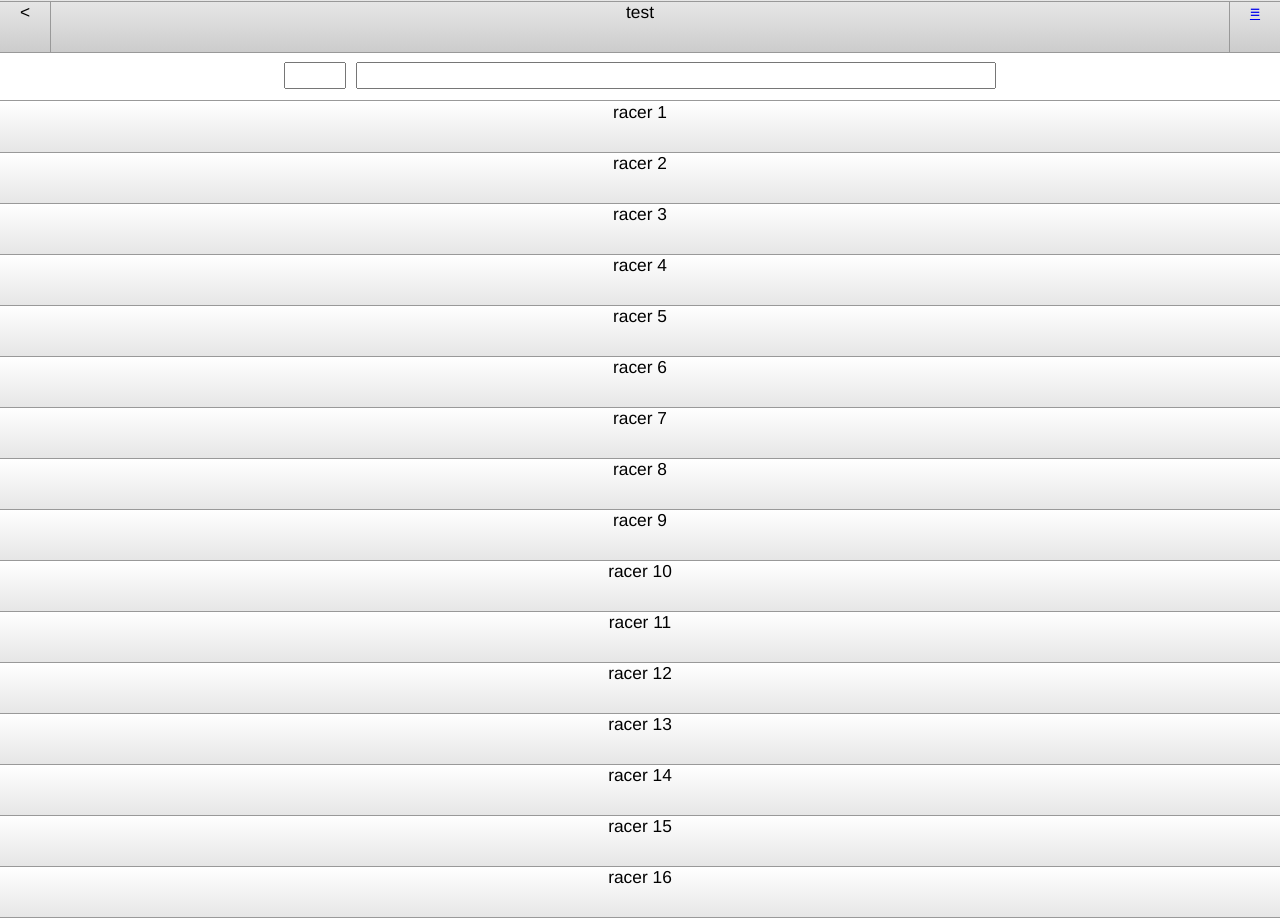
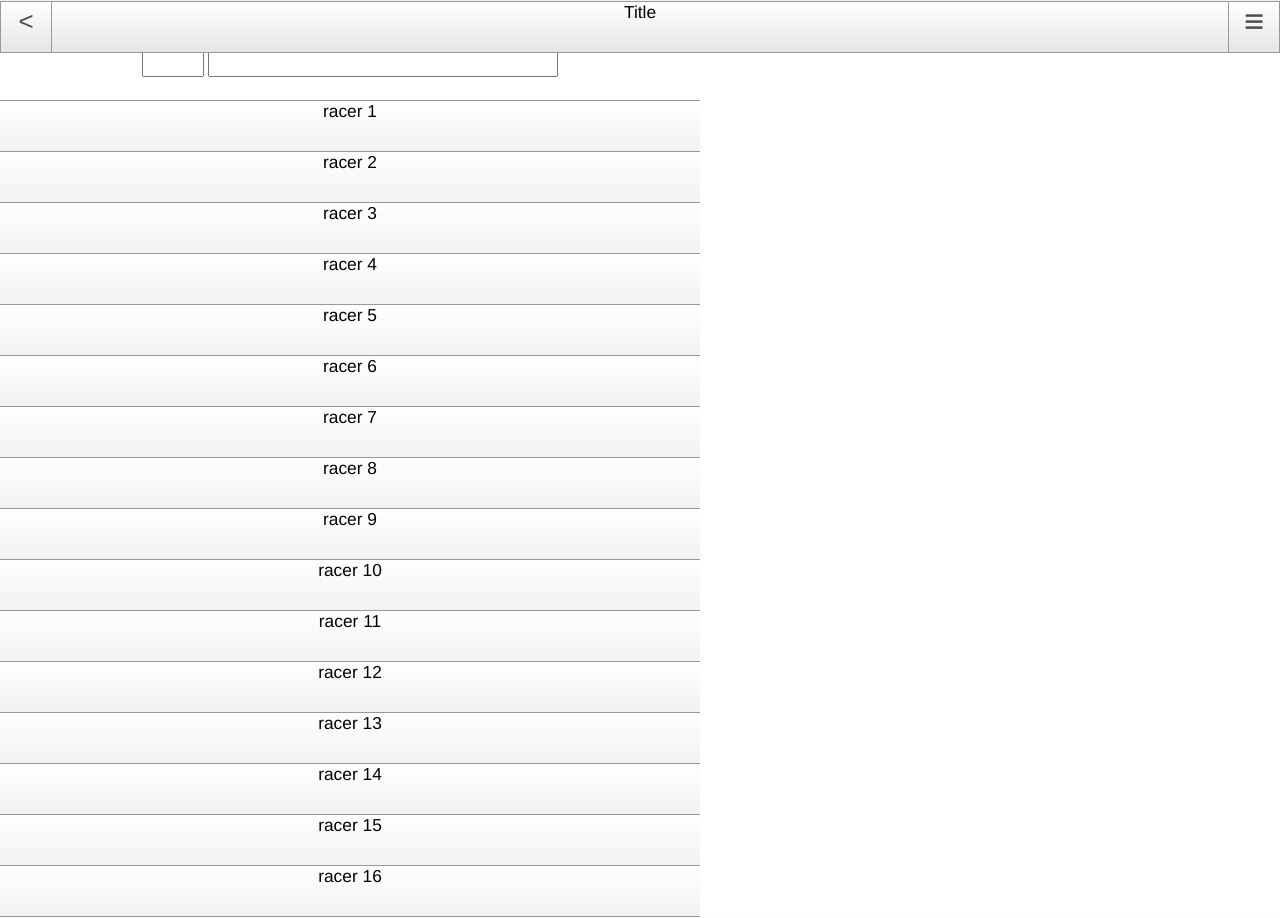
Before and after one commit to ifphobic/MeoRace, a PHP site: page /examplePages/race1.html in a window 1280 px wide. Run offline with PHP 8.4, Linux system fonts and the light colour scheme.

Commit message:
content column maxwidth

```diff
--- a/examplePages/design.css
+++ b/examplePages/design.css
@@ -1,10 +1,20 @@
+.menubuttons {
+  min-width: 50px;
+  height: 50px;
+  border-right: 1px solid #999999;
+  border-left: 1px solid #999999;
+}
+p {
+  margin: 0em;
+}
 body {
   margin: 0px;
   width: 100%;
   font: 13pt Helvetica, sans-serif;
 }
-p {
-  margin: 0em;
+a.ohne {
+  color: #4d4d4d;
+  text-decoration: none;
 }
 .menu {
   position: fixed;
@@ -18,45 +28,51 @@ p {
 }
 .header {
   height: 50px;
-  background: linear-gradient(#e6e6e6, #cccccc);
+  background: linear-gradient(#ffffff, #e6e6e6);
   border-bottom: 1px solid #999999;
   text-align: center;
 }
+div.title {
+  display: inline;
+  padding: 0 25px;
+}
 .but_back {
-  width: 50px;
+  min-width: 50px;
   height: 50px;
+  border-right: 1px solid #999999;
+  border-left: 1px solid #999999;
   float: left;
-  border-right: 1px solid #999999;
+  font-size: 1.5em;
+  line-height: 1.5em;
 }
 .but_menu {
-  width: 50px;
+  min-width: 50px;
   height: 50px;
+  border-right: 1px solid #999999;
+  border-left: 1px solid #999999;
   float: right;
-  border-left: 1px solid #999999;
+  font-size: 2em;
 }
 .headertitle {
-  margin: 0 50px;
   display: inline;
 }
-.search {
+div.content {
+  position: absolute;
+  max-width: 700px;
   width: 100%;
-  height: 50px;
-  position: absolute;
   left: 0px;
   top: 50px;
-  vertical-align: middle;
+}
+.search {
+  height: 50px;
+  left: 0px;
+  right: 0px;
   border-bottom: 1px solid #999999;
   text-align: center;
-  font-size: 2em;
-}
-.list {
-  position: absolute;
-  width: 100%;
-  top: 102px;
 }
 .listitem {
   height: 50px;
-  background: linear-gradient(#ffffff, #e6e6e6);
+  background: linear-gradient(#ffffff, #f2f2f2);
   border-bottom: 1px solid #999999;
   text-align: center;
 }
--- a/examplePages/design.less
+++ b/examplePages/design.less
@@ -14,25 +14,31 @@
 
 @border: 1px solid @c5;
 
+@line-heigth: 50px;
+
+.menubuttons {min-width:@line-heigth; height: @line-heigth; border-right: @border; border-left: @border;}
+p {margin: 0em;}
 body {margin: 0px; width:100%; font: @font;}
-p {margin:0em;}
+a.ohne {color: @c8; text-decoration: none;}
 
 .menu {position:fixed; width: 100%; top:-100px;
  transition: top 400ms ease-out; z-index: 100;}
 .menu.menu_unfold {top:0px !important;}
 
-.header {height:50px; background: linear-gradient(@c2, @c3);
+.header {height:@line-heigth; background: linear-gradient(@c1, @c2);
 border-bottom: @border; text-align:center;}
-.but_back {width:50px; height:50px; float:left; border-right: @border;}
-.but_menu {width:50px; height:50px; float:right; border-left: @border;}
-.headertitle {margin:0 50px; display:inline;}
 
-.search {width:100%; height:50px; position:absolute; left:0px; top:50px; vertical-align:middle;
-border-bottom: @border; text-align:center;
-font-size:2em;}
+div.title {display: inline; padding: 0 25px;}
+.but_back {.menubuttons; float:left; font-size: 1.5em; line-height: 1.5em;}
+.but_menu {.menubuttons; float:right; font-size: 2em;}
+.headertitle {display:inline;}
 
-.list {position:absolute; width:100%; top:102px;}
-.listitem {height:50px; background: linear-gradient(@c1, @c2);
+div.content {position:absolute; max-width: 700px; width: 100%; left:0px; top:@line-heigth; }
+
+.search { height:@line-heigth; left: 0px; right:0px; border-bottom: @border; text-align:center;}
+
+.list {}
+.listitem {height:@line-heigth; background: linear-gradient(@c1, @c1 - @degrade/2);
 border-bottom: @border; text-align:center;}
 
 @media
--- a/examplePages/race1.html
+++ b/examplePages/race1.html
@@ -31,11 +31,14 @@
         menu 2
     </div>
     <div class="header">
-        <a class="but_back"><</a>
-        <p class=headertitle>test</p>
-        <a class="but_menu" id="but_menu" href="javascript:toggleMenu()">≡</a>
+        <a class="but_back ohne"><</a>
+        <a class="but_menu ohne" id="but_menu" href="javascript:toggleMenu()">≡</a>
+        <div class="title">
+            Title
+        </div>
     </div>
 </div>
+<div class="content">
 <div class="search">
     <input type="number" size="3" style="font-size:large; width:3em; display:inline;"/>
     <input type=search results=5 autosave=some_unique_value name=s style="font-size:large; width:50%;"/>
@@ -90,6 +93,7 @@
         racer 16
     </div>
 </div>
+</div>
 
 </body>
 </html>
```
